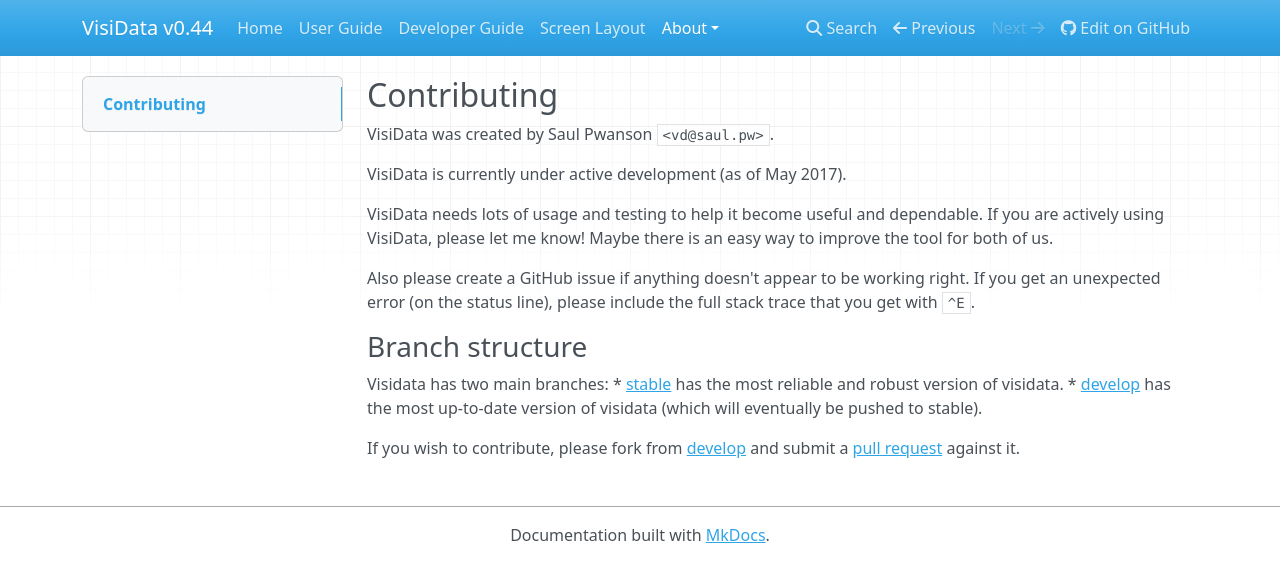
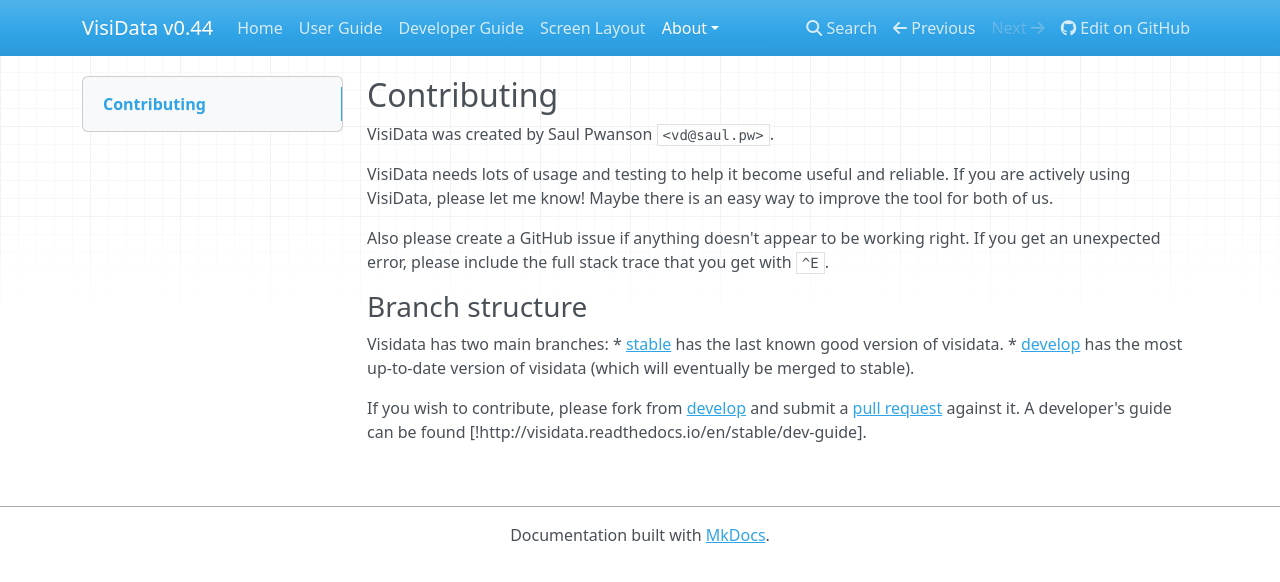
Before and after one commit to saulpw/visidata, an MkDocs documentation site: the page built from docs/about/contributing.md, in a window 1280 px wide. Shown: the top 582 px of the page. Built offline with MkDocs 1.6.1, drawn with Linux system fonts in a browser that asks for light colours; nearby versions of some CDN libraries; old or Windows-style settings are respelled for this version of MkDocs.

```diff
--- a/docs/about/contributing.md
+++ b/docs/about/contributing.md
@@ -2,17 +2,18 @@
 
 VisiData was created by Saul Pwanson `<vd@saul.pw>`.
 
-VisiData is currently under active development (as of May 2017).
-
-VisiData needs lots of usage and testing to help it become useful and dependable.  If you are actively using VisiData, please let me know!  Maybe there is an easy way to improve the tool for both of us.
+VisiData needs lots of usage and testing to help it become useful and reliable.
+If you are actively using VisiData, please let me know!
+Maybe there is an easy way to improve the tool for both of us.
 
 Also please create a GitHub issue if anything doesn't appear to be working right.
-If you get an unexpected error (on the status line), please include the full stack trace that you get with `^E`.
+If you get an unexpected error, please include the full stack trace that you get with `^E`.
 
 ### Branch structure
 
 Visidata has two main branches:
-* [stable](https://github.com/saulpw/visidata/tree/stable) has the most reliable and robust version of visidata.
-* [develop](https://github.com/saulpw/visidata/tree/develop) has the most up-to-date version of visidata (which will eventually be pushed to stable).
+* [stable](https://github.com/saulpw/visidata/tree/stable) has the last known good version of visidata.
+* [develop](https://github.com/saulpw/visidata/tree/develop) has the most up-to-date version of visidata (which will eventually be merged to stable).
 
 If you wish to contribute, please fork from [develop](https://github.com/saulpw/visidata/tree/develop) and submit a [pull request](https://github.com/saulpw/visidata/pulls) against it.
+A developer's guide can be found [!http://visidata.readthedocs.io/en/stable/dev-guide].
```
